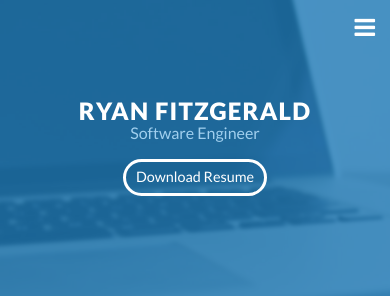
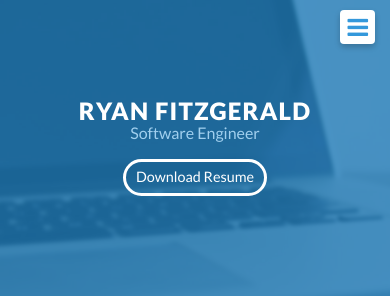
Before and after one commit to nguyennhat2711/PortfolioNguyen, a PHP site: page / in a window 390 px wide. Shown: the top 300 px of the page. Run offline with PHP 8.4, Linux system fonts and the light colour scheme.

Commit message:
1.1 - Fixed mobile menu issues

```diff
--- a/index.html
+++ b/index.html
@@ -13,7 +13,7 @@
 </head>
 
 <body>
-    <div id="mobile-menu-open">
+    <div id="mobile-menu-open" class="shadow-large">
         <i class="fa fa-bars" aria-hidden="true"></i>
     </div>
     <!-- End #mobile-menu-toggle -->
--- a/js/scripts.min.js
+++ b/js/scripts.min.js
@@ -1 +1 @@
-!function(e){e("header a").click(function(i){i.preventDefault();var t=e(this).attr("href"),n=e(t).offset().top;e("html, body").animate({scrollTop:n+"px"},Math.abs(window.pageYOffset-e(t).offset().top)/1)}),e("#to-top").click(function(){e("html, body").animate({scrollTop:0},500)}),e("#lead-down span").click(function(){var i=e("#lead").next().offset().top;e("html, body").animate({scrollTop:i+"px"},500)}),e("#experience-timeline").each(function(){$this=e(this),$userContent=$this.children("div"),$userContent.each(function(){e(this).addClass("vtimeline-content").wrap('<div class="vtimeline-point"><div class="vtimeline-block"></div></div>')}),$this.find(".vtimeline-point").each(function(){e(this).prepend('<div class="vtimeline-icon"><i class="fa fa-map-marker"></i></div>')}),$this.find(".vtimeline-content").each(function(){var i=e(this).data("date");i&&e(this).parent().prepend('<span class="vtimeline-date">'+i+"</span>")})}),e("#mobile-menu-open").click(function(){e("header, body").addClass("active")}),e("#mobile-menu-close").click(function(){e("header, body").removeClass("active")})}(jQuery);
+!function(e){e("header a").click(function(i){i.preventDefault();var t=e(this).attr("href"),n=e(t).offset().top;e("html, body").animate({scrollTop:n+"px"},Math.abs(window.pageYOffset-e(t).offset().top)/1),e("header").hasClass("active")&&e("header, body").removeClass("active")}),e("#to-top").click(function(){e("html, body").animate({scrollTop:0},500)}),e("#lead-down span").click(function(){var i=e("#lead").next().offset().top;e("html, body").animate({scrollTop:i+"px"},500)}),e("#experience-timeline").each(function(){$this=e(this),$userContent=$this.children("div"),$userContent.each(function(){e(this).addClass("vtimeline-content").wrap('<div class="vtimeline-point"><div class="vtimeline-block"></div></div>')}),$this.find(".vtimeline-point").each(function(){e(this).prepend('<div class="vtimeline-icon"><i class="fa fa-map-marker"></i></div>')}),$this.find(".vtimeline-content").each(function(){var i=e(this).data("date");i&&e(this).parent().prepend('<span class="vtimeline-date">'+i+"</span>")})}),e("#mobile-menu-open").click(function(){e("header, body").addClass("active")}),e("#mobile-menu-close").click(function(){e("header, body").removeClass("active")})}(jQuery);
--- a/package.json
+++ b/package.json
@@ -1,6 +1,6 @@
 {
   "name": "scorchpoint-theme",
-  "version": "1.0.0",
+  "version": "1.1",
   "description": "",
   "main": "js/scripts.js",
   "scripts": {
--- a/scss/styles.scss
+++ b/scss/styles.scss
@@ -1,7 +1,7 @@
 /*
     Title: Tech Portfolio Template
-    Version: 1.0
-    Last Change: 03/11/17
+    Version: 1.1
+    Last Change: 03/13/17
 
     Description: This file contains all the styles associated with the page
     that don't come from third party libraries. This file gets compiled using
@@ -65,6 +65,7 @@ body {
 
     &.active {
         overflow: hidden;
+        z-index: -1;
     }
 }
 
@@ -135,12 +136,15 @@ header {
 #mobile-menu-open {
     display: none;
     cursor: pointer;
-    position: absolute;
+    position: fixed;
     right: 15px;
     top: 10px;
-    color: #fff;
+    color: $base-color;
     font-size: 1.5em;
     z-index: 10;
+    padding: 0 7px;
+    border-radius: 4px;
+    background: $background;
 }
 
 #mobile-menu-close {
@@ -472,7 +476,7 @@ footer {
     background: $base-color;
     border-radius: 50%;
     float: left;
-    z-index: 999;
+    z-index: 99;
     margin-left: 280px;
 
     i {
```
Also changed, not shown: js/scripts.js (+7 -2 lines), README.md, css/styles.css.
